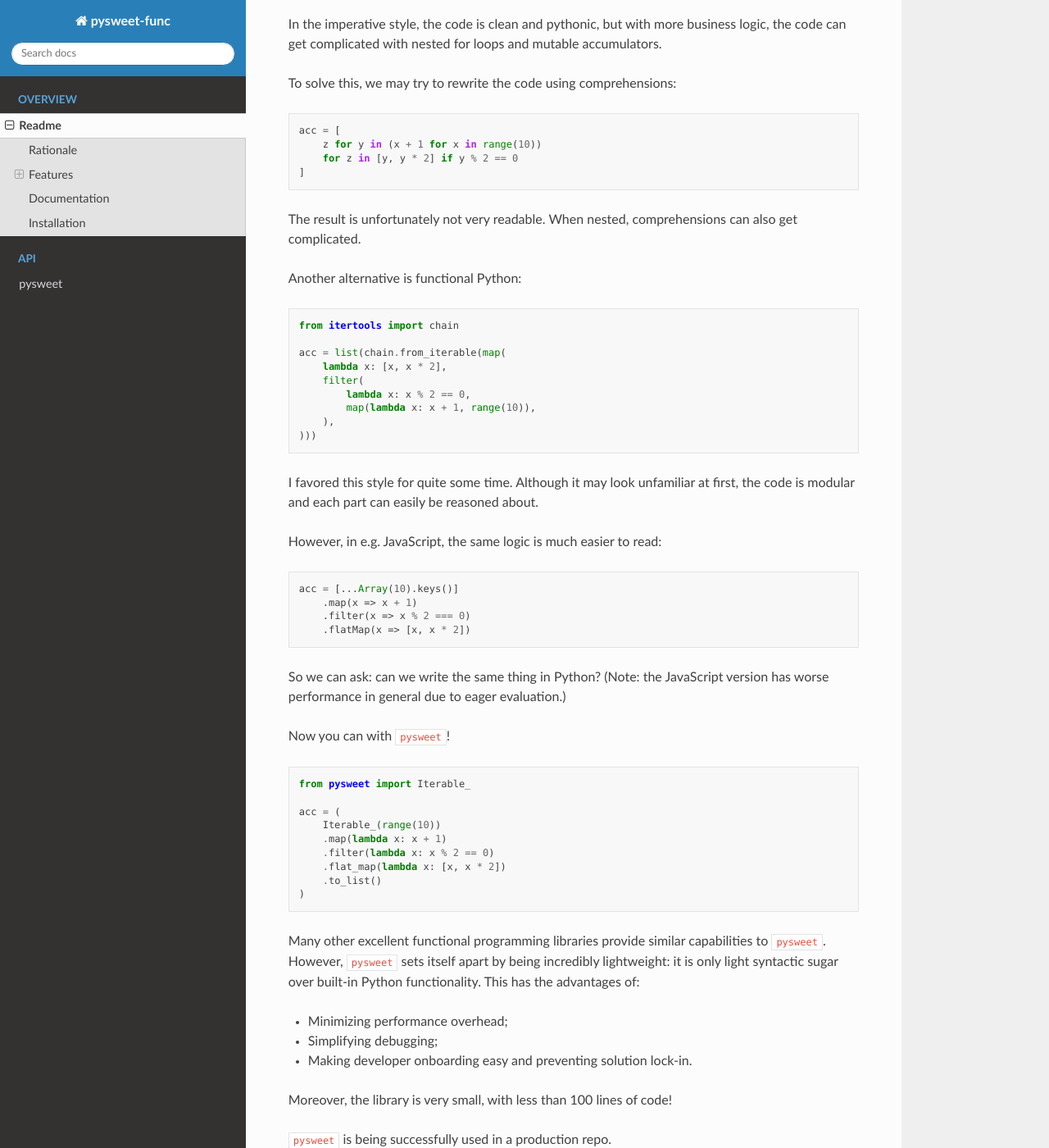
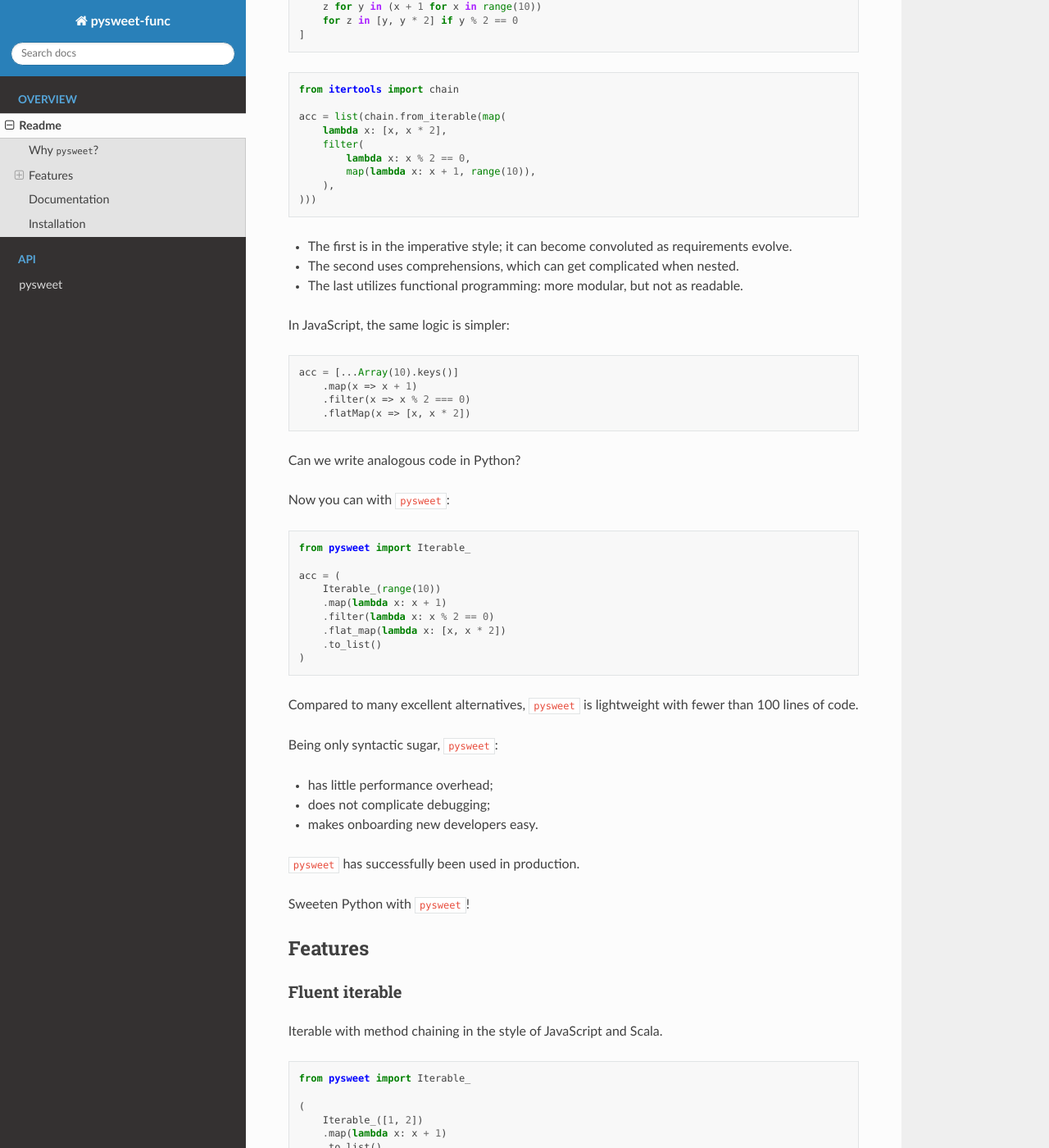
Before and after one commit to natso26/pysweet-func, a Sphinx documentation site: the page built from docs/readme-link.rst, in a window 1280 px wide and 1400 px high, scrolled down 557 px. Shown: the whole window at 82% size. Built offline with Sphinx 7.4.7 and the Read the Docs theme 2.0.0, drawn with Linux system fonts in a browser that asks for light colours; some of the changed text lies outside the part shown.

Commit message:
improve doc

```diff
--- a/README.rst
+++ b/README.rst
@@ -3,15 +3,13 @@
 
 |test| |codecov| |Documentation Status| |PyPI version|
 
-Rationale
----------
+Why ``pysweet``?
+----------------
 
-Python can be unwieldy in real production systems, due to its favor of
-imperative programming style. However, attempts to rewrite code to be
-more modular in functional programming style usually result in
-hard-to-read code due to Python’s quirky syntax in this area.
+Python can sometimes be unwieldy in production.
 
-Consider the following example:
+Consider the following 3 variants
+of the same logic:
 
 .. code:: python
 
@@ -23,23 +21,12 @@
        if y % 2 == 0:
            acc.extend([y, y * 2])
 
-In the imperative style, the code is clean and pythonic, but with more
-business logic, the code can get complicated with nested for loops and
-mutable accumulators.
-
-To solve this, we may try to rewrite the code using comprehensions:
-
 .. code:: python
 
    acc = [
        z for y in (x + 1 for x in range(10))
        for z in [y, y * 2] if y % 2 == 0
    ]
-
-The result is unfortunately not very readable. When nested,
-comprehensions can also get complicated.
-
-Another alternative is functional Python:
 
 .. code:: python
 
@@ -53,11 +40,16 @@
        ),
    )))
 
-I favored this style for quite some time. Although it may look
-unfamiliar at first, the code is modular and each part can easily be
-reasoned about.
+* The first is in the imperative style;
+  it can become convoluted as requirements evolve.
 
-However, in e.g. JavaScript, the same logic is much easier to read:
+* The second uses comprehensions,
+  which can get complicated when nested.
+
+* The last utilizes functional programming:
+  more modular, but not as readable.
+
+In JavaScript, the same logic is simpler:
 
 .. code:: js
 
@@ -66,11 +58,9 @@
        .filter(x => x % 2 === 0)
        .flatMap(x => [x, x * 2])
 
-So we can ask: can we write the same thing in Python? (Note: the
-JavaScript version has worse performance in general due to eager
-evaluation.)
+Can we write analogous code in Python?
 
-Now you can with ``pysweet``!
+Now you can with ``pysweet``:
 
 .. code:: python
 
@@ -84,20 +74,19 @@
        .to_list()
    )
 
-Many other excellent functional programming libraries provide similar
-capabilities to ``pysweet``. However, ``pysweet`` sets itself apart by
-being incredibly lightweight: it is only light syntactic sugar over
-built-in Python functionality. This has the advantages of:
+Compared to many excellent alternatives,
+``pysweet`` is lightweight
+with fewer than 100 lines of code.
 
--  Minimizing performance overhead;
--  Simplifying debugging;
--  Making developer onboarding easy and preventing solution lock-in.
+Being only syntactic sugar, ``pysweet``:
 
-Moreover, the library is very small, with less than 100 lines of code!
+* has little performance overhead;
+* does not complicate debugging;
+* makes onboarding new developers easy.
 
-``pysweet`` is being successfully used in a production repo.
+``pysweet`` has successfully been used in production.
 
-Python can become composable with a little sweetening from ``pysweet``.
+Sweeten Python with ``pysweet``!
 
 Features
 --------
@@ -157,8 +150,6 @@
    )
    # 'test'
 
-Bonus: The ternary operator in its natural order :)
-
 Documentation
 -------------
 
--- a/docs/index.rst
+++ b/docs/index.rst
@@ -1,7 +1,7 @@
 pysweet-func
 ============
 
-Composable Python for production via syntactic sugar
+Composable Python for production via syntactic sugar.
 
 .. toctree::
    :maxdepth: 2
--- a/docs/pysweet.rst
+++ b/docs/pysweet.rst
@@ -25,7 +25,8 @@
 pysweet.iterable
 ----------------
 
-Chainable, immutable wrapper of ``Iterable``.
+Immutable wrapper of ``Iterable``
+with method chaining.
 
 .. automodule:: pysweet.iterable
     :members:
--- a/pyproject.toml
+++ b/pyproject.toml
@@ -1,6 +1,6 @@
 [tool.poetry]
 name = "pysweet-func"
-version = "1.0.7"
+version = "1.0.8"
 description = "Composable Python for production via syntactic sugar"
 authors = ["Nat Sothanaphan <natsothanaphan@gmail.com>"]
 readme = "README.rst"
```
Also changed, not shown: other parts of README.rst (+9 -5 lines), other parts of docs/pysweet.rst (+2 -2 lines), 3 other files.
